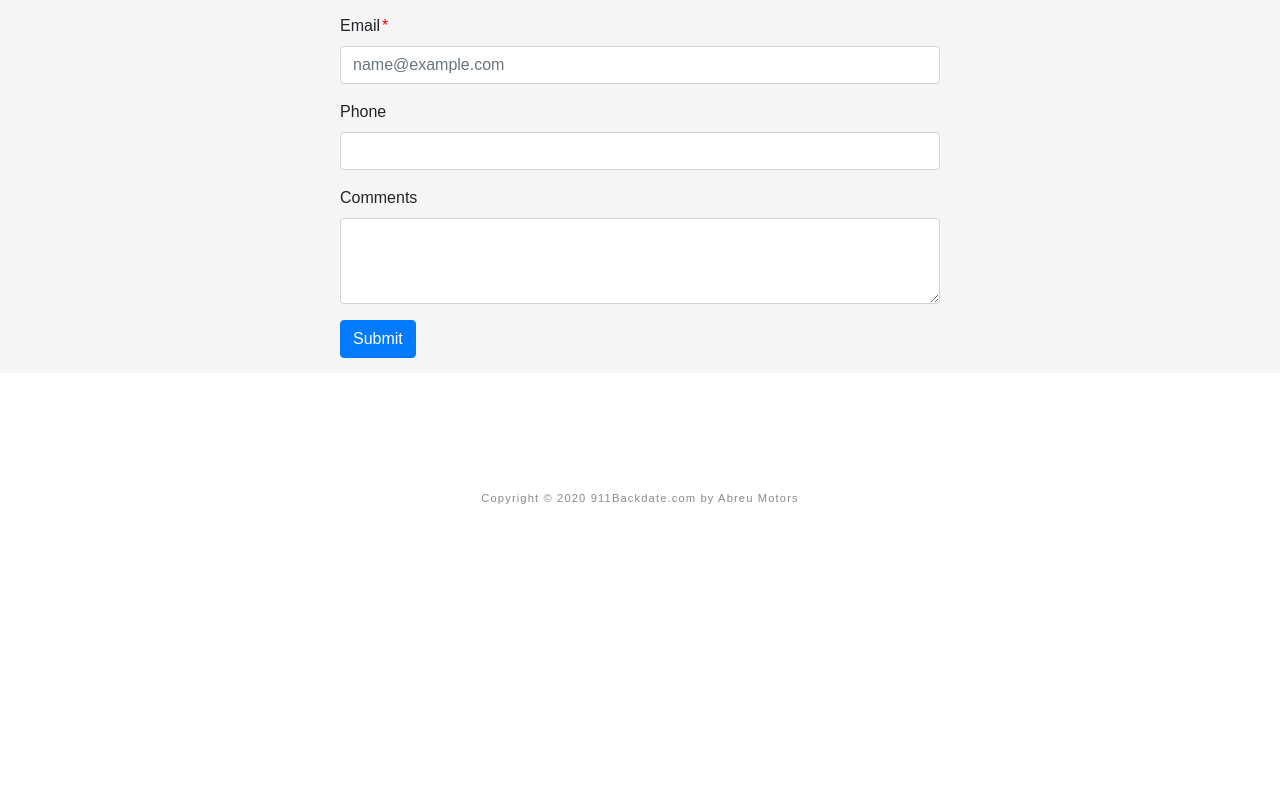
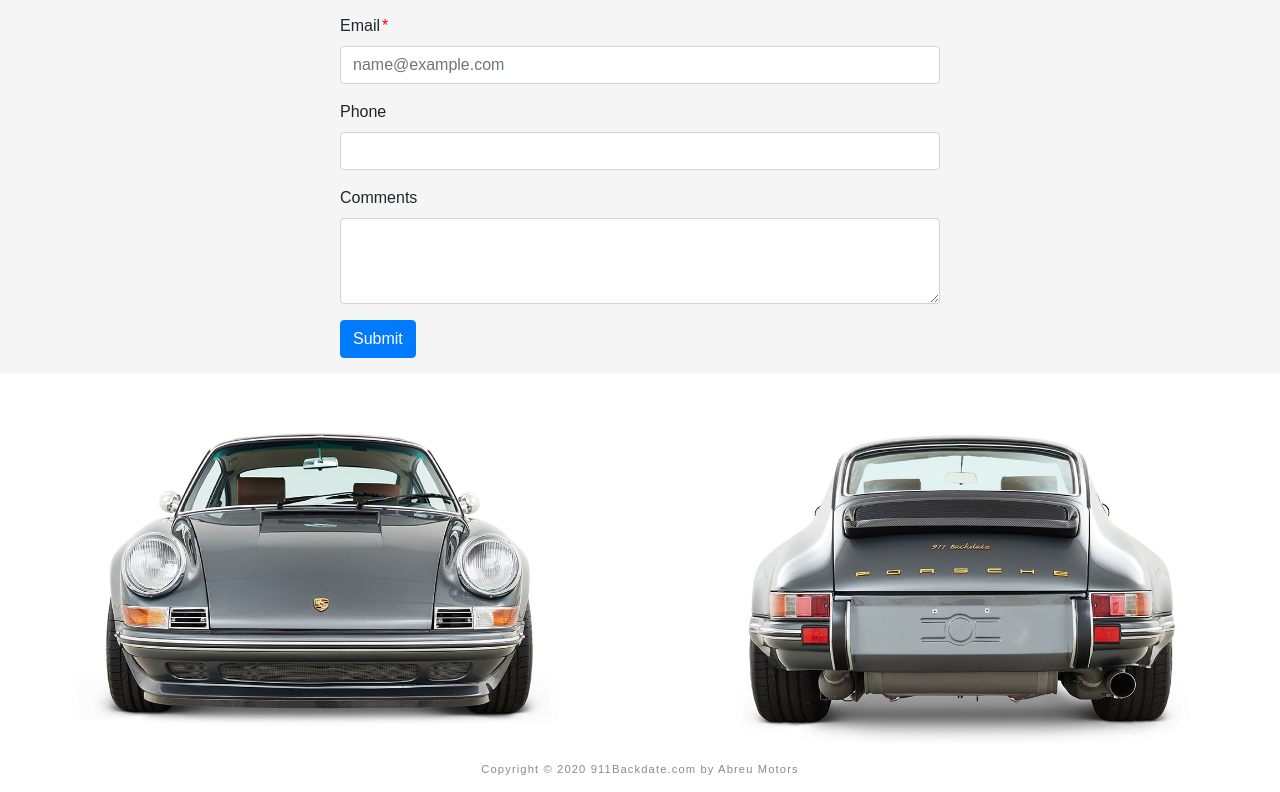
Before and after one commit to dre-pai/911-backdate, a React (Create React App) app: page /reservations in a window 1280 px wide. Shown: the part 278-1070 px from the top of the page. Before the commit the page ends 800 px from the top, so only its background shows below. Built offline with nearby package versions, Linux system fonts and the light colour scheme.

Commit message:
Adds car images to reservation page

```diff
--- a/src/components/Reservations/Reservations.css
+++ b/src/components/Reservations/Reservations.css
@@ -11,4 +11,5 @@
 .grayRow {
   background: #f5f5f5;
   padding: 15px 0;
+  margin-bottom: 40px;
 }
--- a/src/components/Reservations/Reservations.jsx
+++ b/src/components/Reservations/Reservations.jsx
@@ -1,5 +1,5 @@
 import React from 'react';
-import { Row, Col } from 'react-bootstrap';
+import { Row, Col, Image } from 'react-bootstrap';
 import ContactForm from '../ContactForm/ContactForm';
 import ThankYou from '../ThankYou/ThankYou';
 import './Reservations.css';
@@ -22,6 +22,7 @@
 
   render() {
     return (
+      <div id="reservationPage">
         <Row className="grayRow">
           <Col>
             <div id="formContainer">
@@ -34,6 +35,15 @@
             </div>
           </Col>
         </Row>
+        <Row>
+          <Col>
+            <Image src="images/front.jpg" fluid />
+          </Col>
+          <Col>
+            <Image src="images/rear.jpg" fluid />
+          </Col>
+        </Row>
+      </div>
     );
   }
 }
```
Lines whose indentation alone changed are shown as unchanged.
